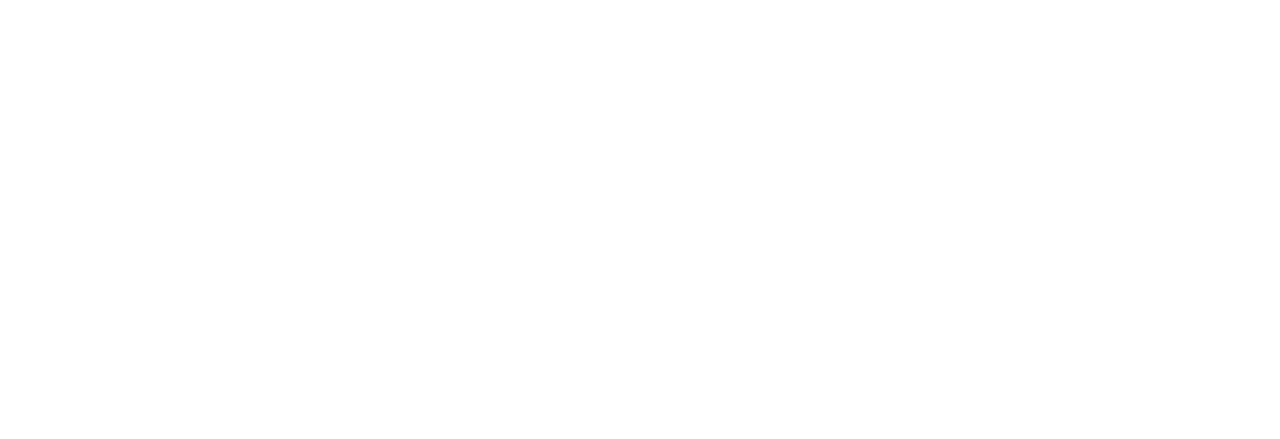
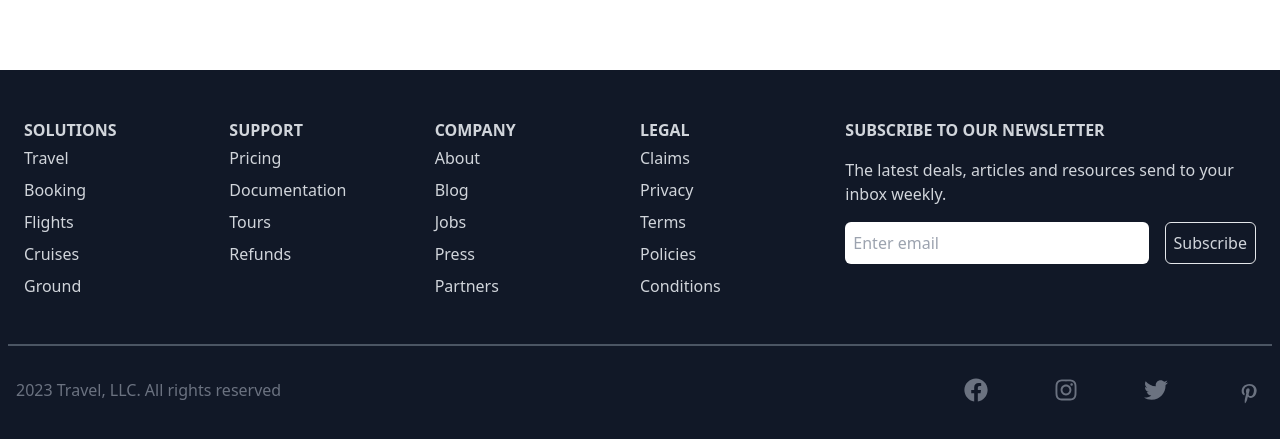
Before and after one commit to Hasanat902/travel-website, a React (Create React App) app: page / in a window 1280 px wide. Shown: the part 3326-3765 px from the top of the page. Before the commit the page ends 3300 px from the top, so only its background shows below. Built offline with nearby package versions, Linux system fonts and the light colour scheme.

Commit message:
added footer

```diff
--- a/src/App.js
+++ b/src/App.js
@@ -1,4 +1,5 @@
 import './App.css';
+import Footer from './components/Footer';
 import Hero from './components/Hero';
 import Navbar from './components/Navbar';
 import Offers from './components/Offers';
@@ -15,6 +16,7 @@ function App() {
       <Plan></Plan>
       <Rooms></Rooms>
       <Slider></Slider>
+      <Footer></Footer>
     </div>
   );
 }
--- /dev/null
+++ b/src/components/Footer.js
@@ -0,0 +1,71 @@
+import React from 'react';
+import { FaFacebook, FaInstagram, FaTwitter } from 'react-icons/fa';
+import { TiSocialPinterest } from 'react-icons/ti';
+
+const Footer = () => {
+    return (
+        <div className='w-full mt-24 bg-gray-900 text-gray-300 py-2 px-2'>
+            <div className='max-w-[1400px] mx-auto grid grid-cols-2 md:grid-cols-6 border-b-2 border-gray-600 py-8 px-4'>
+                <div>
+                    <h6 className='font-bold uppercase pt-2'>Solutions</h6>
+                    <ul>
+                        <li className='py-1'>Travel</li>
+                        <li className='py-1'>Booking</li>
+                        <li className='py-1'>Flights</li>
+                        <li className='py-1'>Cruises</li>
+                        <li className='py-1'>Ground</li>
+                    </ul>
+                </div>
+                <div>
+                    <h6 className='font-bold uppercase pt-2'>Support</h6>
+                    <ul>
+                        <li className='py-1'>Pricing</li>
+                        <li className='py-1'>Documentation</li>
+                        <li className='py-1'>Tours</li>
+                        <li className='py-1'>Refunds</li>
+                    </ul>
+                </div>
+                <div>
+                    <h6 className='font-bold uppercase pt-2'>Company</h6>
+                    <ul>
+                        <li className='py-1'>About</li>
+                        <li className='py-1'>Blog</li>
+                        <li className='py-1'>Jobs</li>
+                        <li className='py-1'>Press</li>
+                        <li className='py-1'>Partners</li>
+                    </ul>
+                </div>
+                <div>
+                    <h6 className='font-bold uppercase pt-2'>Legal</h6>
+                    <ul>
+                        <li className='py-1'>Claims</li>
+                        <li className='py-1'>Privacy</li>
+                        <li className='py-1'>Terms</li>
+                        <li className='py-1'>Policies</li>
+                        <li className='py-1'>Conditions</li>
+                    </ul>
+                </div>
+                <div className='col-span-2 py-8 md:pt-2'>
+                    <p className='font-bold uppercase'>Subscribe to our Newsletter</p>
+                    <p className='py-4'>The latest deals, articles and resources send to your inbox weekly.</p>
+                    <form className='flex flex-col sm:flex-row'>
+                        <input className='w-full p-2 mr-4 rounded-md mb-4' type="email" placeholder='Enter email' />
+                        <button className='p-2 mb-4 rounded-md'>Subscribe</button>
+                    </form>
+                </div>
+            </div>
+
+            <div className='flex flex-col max-w-[1400px] px-2 py-4 mx-auto justify-between sm:flex-row text-center text-gray-500'>
+                <p className='py-4'>2023 Travel, LLC. All rights reserved</p>
+                <div className='flex justify-between sm:w-[300px] pt-4 text-2xl'>
+                    <FaFacebook></FaFacebook>
+                    <FaInstagram></FaInstagram>
+                    <FaTwitter></FaTwitter>
+                    <TiSocialPinterest size={30}></TiSocialPinterest>
+                </div>
+            </div>
+        </div>
+    );
+};
+
+export default Footer;
```
